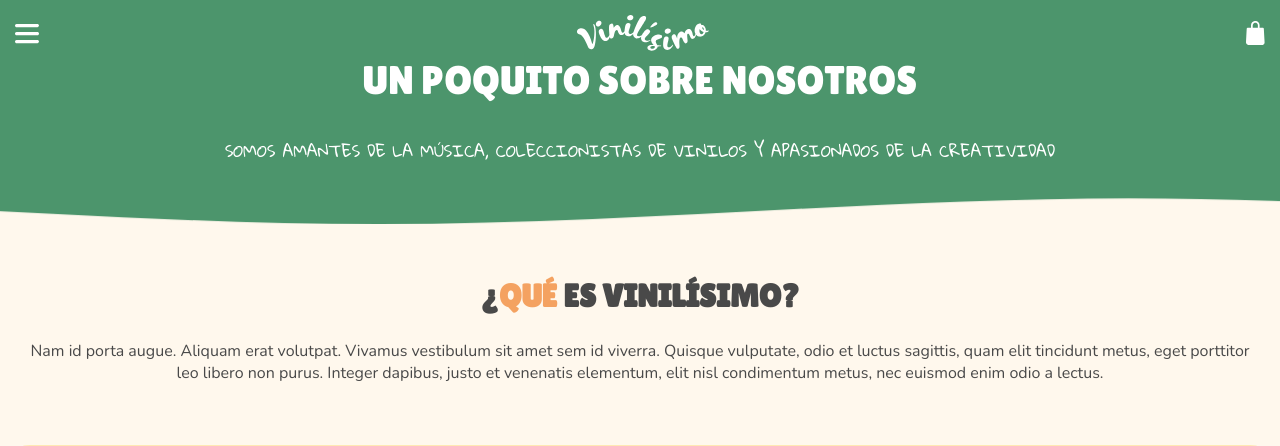
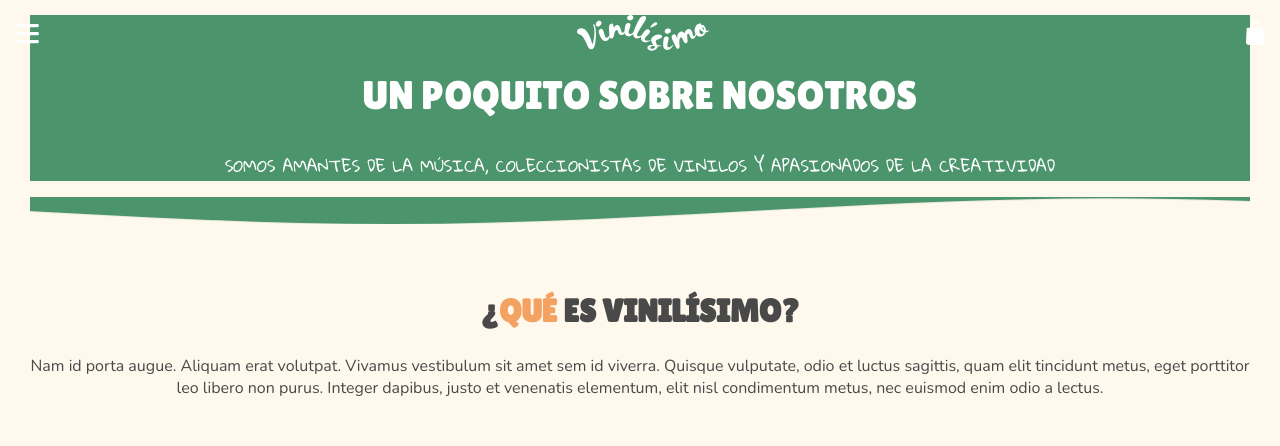
Before and after one commit to carugui/projectbeta, a PHP site: page /html/about.html in a window 1280 px wide. Shown: the top 446 px of the page. Run offline with PHP 8.4, Linux system fonts and the light colour scheme.

Commit message:
configurado nueva clase para headers clasicos

```diff
--- a/css/style.css
+++ b/css/style.css
@@ -207,6 +207,10 @@ span {
   display: none;
 }
 
+header {
+  padding: 15px 30px;
+}
+
 header p {
   font-family: "Gloria Hallelujah";
   font-weight: 400;
@@ -220,7 +224,6 @@ header p {
   background-size: cover;
   background-position: center center;
   color: white;
-  padding: 15px 30px;
   height: 70vh;
   display: -webkit-box;
   display: -ms-flexbox;
@@ -236,12 +239,16 @@ header p {
   background-color: var(--color-green);
   color: white;
   text-align: center;
-  padding: 15px 30px;
   padding-top: 30px;
 }
 
 .header__wave .waves {
   fill: var(--color-green);
+}
+
+.header__classic {
+  text-align: center;
+  padding-top: 30px;
 }
 
 .pre-footer {
--- a/scss/_header.scss
+++ b/scss/_header.scss
@@ -1,4 +1,8 @@
 // TODOS LOS HEADER
+
+header {
+    padding: $padding;
+}
 
 header p {
     font-family: 'Gloria Hallelujah';
@@ -17,7 +21,6 @@ header p {
     background-size: cover;
     background-position: center center;
     color: white;
-    padding: $padding;
     height: 70vh;
     display: flex;
     flex-wrap: wrap;
@@ -26,16 +29,23 @@ header p {
 }
 
 
-// HEADER DE ABOUT
+// HEADER CON WAVE (ABOUT)
 
 .header__wave .header__content {
     background-color: var(--color-green);
     color: white;
     text-align: center;
-    padding: $padding;
     padding-top: $unit-double;
 }
 
 .header__wave .waves {
     fill: var(--color-green);
 }
+
+
+// HEADER CLASSIC (CONTACT, BLOG)
+
+.header__classic {
+    text-align: center;
+    padding-top: $unit-double;
+}
```
